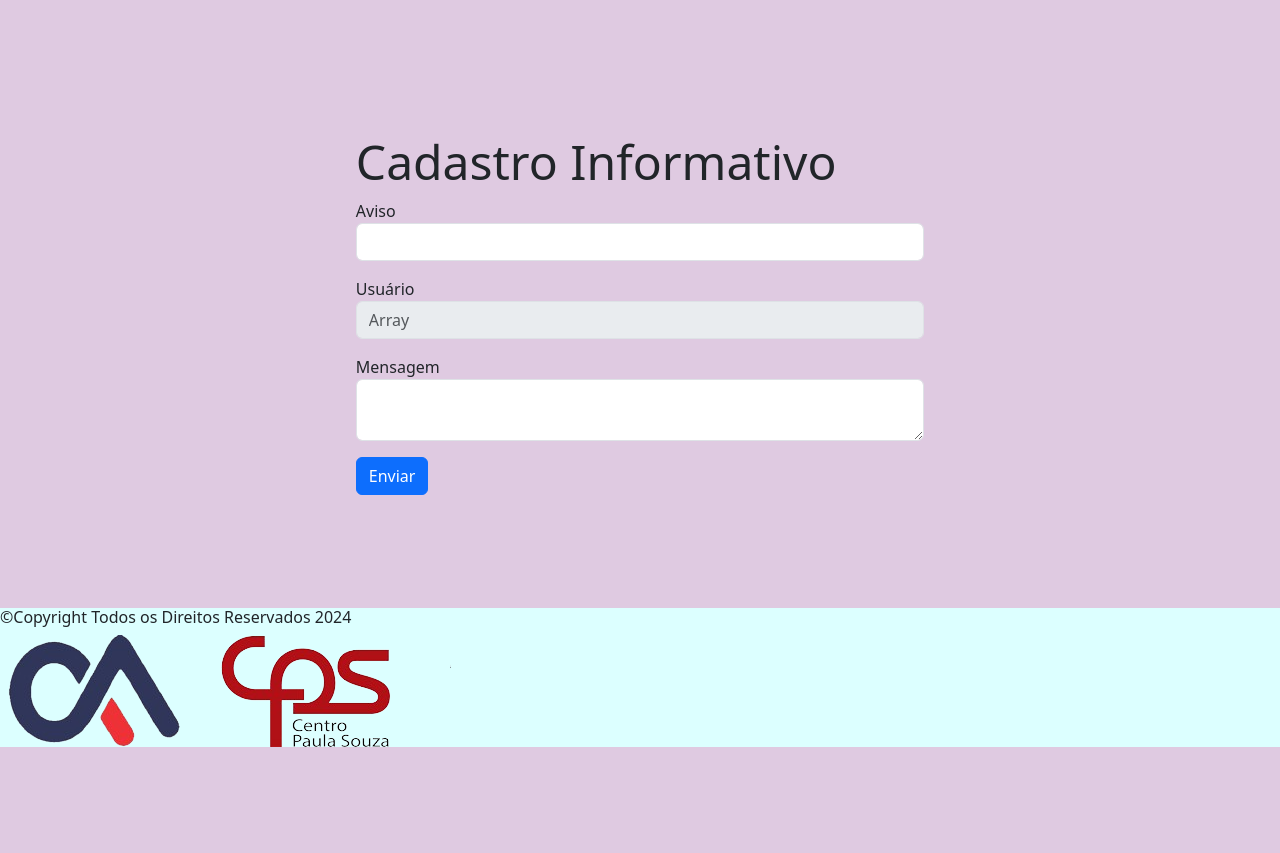
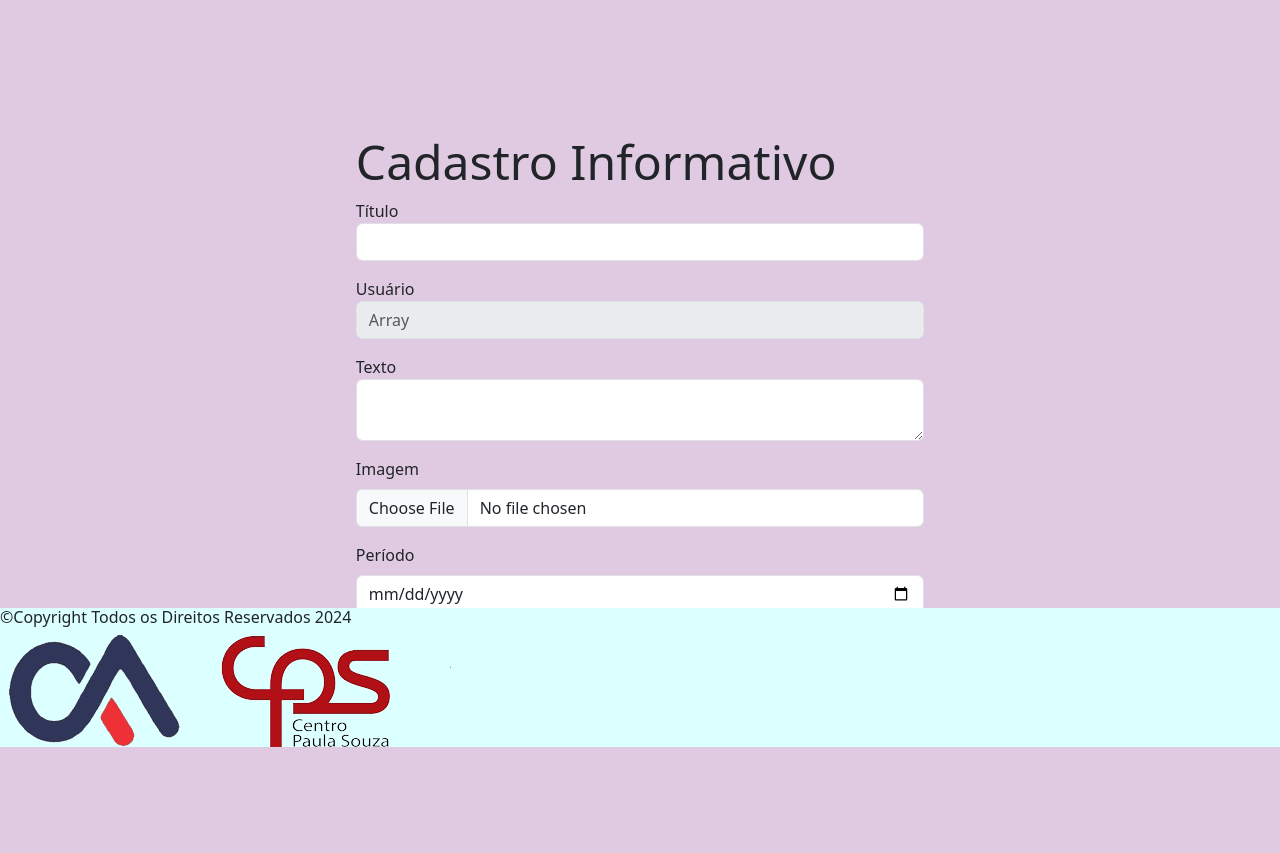
Before and after one commit to doxz1n/projetoMural, a PHP site: page /cadastroinformativo.php in a window 1280 px wide. Shown: the part 53-906 px from the top of the page. Before the commit the page ends 800 px from the top, so only its background shows below. Run offline with PHP 8.4, Linux system fonts and the light colour scheme; the visitor is signed in with stand-in values (Sample User, id 1).

Commit message:
Criação do formulário de criação de informativos

```diff
--- a/cadastroinformativo.php
+++ b/cadastroinformativo.php
@@ -5,6 +5,8 @@ if (!isset($_SESSION['logado'])) {
 }
 include "funcoes/funcoespainel.php";
 $user = $_SESSION['user'];
+date_default_timezone_set('America/Sao_Paulo');
+$criacao = date('d-m-Y');
 ?>
 <!DOCTYPE html>
 <html lang="en">
@@ -19,37 +21,63 @@ $user = $_SESSION['user'];
 
 <body>
 <header>
-        <a href="logoff.php"><img src="imgs/logout.png" width="10%" /></a>
+    <a href="logoff.php"><img src="imgs/logout.png" width="10%"/></a>
 </header>
 <section class="container">
     <div class="child">
         <h1 class="display-5"> Cadastro Informativo </h1>
-            <form method="post">
+        <form method="post" enctype="multipart/form-data">
             <div class="form-group">
                 <div class="mb-3">
-                        <label> Aviso </label>
-                        <input type="text" class="form-control" name="aviso" required>
+                    <label> Título </label>
+                    <input type="text" class="form-control" name="titulo" required>
                 </div>
                 <div class="mb-3">
                     <label>Usuário</label>
                     <?php echo "<input class='form-control' type='text' placeholder='$user' disabled>" ?>
                 </div>
                 <div class="mb-3">
-                        <label> Mensagem </label>
-                        <textarea name="mensagem" class="form-control"></textarea>
+                    <label> Texto </label>
+                    <textarea name="texto" class="form-control"></textarea>
                 </div>
-                    <button type="submit" class="btn btn-primary">Enviar</button>
+                <div class="mb-3">
+                    <label class="form-label">Imagem</label>
+                    <input class="form-control" type="file" name="img" required accept="image/jpeg, image/png">
+                </div>
+                <div class="mb-3">
+                    <label class="form-label">Período</label>
+                    <input class="form-control" type="date" name="periodo" required>
+                </div>
+                <div class="mb-3">
+                    <label>Usuário</label>
+                    <?php echo "<input class='form-control' type='text' placeholder='$criacao' disabled>" ?>
+                </div>
+                <input type="submit" class="btn btn-primary">
         </form>
     </div>
 </section>
 <?php
-    include ("footer.php");
+include("footer.php");
 ?>
 <?php
-    if (isset($_POST['aviso'])) {
-        salvarInformativo($_POST['aviso'], $user, $_POST['mensagem']);
+if(isset($_POST["titulo"])){
+    $criacao = date("Y-m-d", strtotime($criacao));
+    $perido = date('Y-m-d', strtotime($_POST["periodo"]));
+    $arqINome = $_FILES["img"]["name"];
+    $arqINomeTemp = $_FILES["img"]["tmp_name"];
+    if (is_uploaded_file($arqINomeTemp)) {
+        if (move_uploaded_file($arqINomeTemp, "uploads/" ."$criacao". "_" . $arqINome)) {
+            $caminhoimg = "$criacao". "_" . $arqINome;
+            salvarInformativo($_POST["titulo"],$user,$_POST["texto"],$caminhoimg,$perido, $criacao);
+        } else {
+            $erro = "Falha ao mover imagem do marcador";
+            echo "$erro";
+        }
+    } else {
+        $erro = "Erro no envio: A imagem do marcador não foi recebida com sucesso.";
+        echo "$erro";
+    }
 }
 ?>
 </body>
-
 </html>
--- a/cadastroadm.php
+++ b/cadastrousr.php
@@ -17,7 +17,7 @@
     <section class="container">
         <div class="child">
             <h1 class="display-5"> Cadastro Administrador </h1>
-            <form action=cadastroadm.php method="post">
+            <form action=cadastrousr.php method="post">
                 <div class="form-group">
                     <div>
                         <label> Usuário </label>
--- a/contato.php
+++ b/contato.php
@@ -12,7 +12,7 @@
 
 <body>
     <?php
-    include ("menu.php");
+    include("menu.php");
     ?>
     <section class="container">
         <div class="child">
@@ -43,13 +43,13 @@
         </div>
     </section>
     <?php
-    include ("footer.php");
+    include("footer.php");
     ?>
 </body>
 
 </html>
 <?php
-include ("funcoes/funcoescontato.php");
+include("funcoes/funcoescontato.php");
 if (isset($_POST['txNome']) && isset($_POST['txEmail']) && isset($_POST['txAssunto']) && isset($_POST['txMensagem'])) {
     salvarContato($_POST['txNome'], $_POST['txEmail'], $_POST['txAssunto'], $_POST['txMensagem']);
 }
--- a/desenvolvedores.php
+++ b/desenvolvedores.php
@@ -12,7 +12,7 @@
 
 <body>
     <?php
-    include ("menu.php");
+    include("menu.php");
     ?>
     <section>
         <div class="d-flex flex-row mb-3">
@@ -38,7 +38,7 @@
         </div>
     </section>
     <?php
-    include ("footer.php");
+    include("footer.php");
     ?>
 </body>
 
--- a/funcoes/funcoespainel.php
+++ b/funcoes/funcoespainel.php
@@ -30,13 +30,13 @@ function mostrarContato(){
 }
 
 
-function salvarInformativo($aviso, $user, $mensagem)
+function salvarInformativo($titulo, $usuario, $texto, $caminhoimg, $periodo, $datacriacao)
 {
     $conn = conexao();
-    $stmt = $conn->prepare("insert into tbinformativo values(null,'$user','$aviso','$mensagem')");
+    $stmt = $conn->prepare("insert into tbinformativo values(null,'$titulo','$usuario','$texto','$caminhoimg','$periodo','$datacriacao')");
     $stmt->execute();
     echo "<script>";
-    echo "alert('Aviso enviado com sucesso'); window.location.href = 'paineladm.php';";
+    echo "alert('Aviso salvo com sucesso'); window.location.href = 'paineladm.php';";
     echo "</script>";
 }
 
--- a/index.php
+++ b/index.php
@@ -14,7 +14,7 @@
 
 <body>
     <?php
-    include ("menu.php");
+    include("menu.php");
     ?>
     <section class="containers">
         <h1 class="section-title"> Painel Informativo </h1>
@@ -28,6 +28,6 @@
 
 </body>
     <?php
-    include ("footer.php");
+    include("footer.php");
     ?>
 </html>
--- a/login.php
+++ b/login.php
@@ -12,8 +12,8 @@
 <body>
     <?php
     session_start();
-    include ("menu.php");
-    include ("funcoes/funcoesusuario.php");
+    include("menu.php");
+    include("funcoes/funcoesusuario.php");
     ?>
     <section class="container">
         <div class="child">
@@ -37,7 +37,7 @@
         </div>
     </section>
     <?php
-    include ("footer.php");
+    include("footer.php");
     ?>
 </body>
 
--- a/menu.php
+++ b/menu.php
@@ -6,7 +6,7 @@
             <li class="nav-item"><a href="desenvolvedores.php" class="nav-link active" style="color: black;">
                     Desenvolvedores </a> </li>
             <li class="nav-item"><a href="login.php" class="nav-link active" style="color: black;"> Login </a> </li>
-            <li class="nav-item"><a href="cadastroadm.php" class="nav-link active" style="color: black;"> Cadastro
+            <li class="nav-item"><a href="cadastrousr.php" class="nav-link active" style="color: black;"> Cadastro
                     Administrador </a> </li>
             <li class="nav-item"><a href="contato.php" class="nav-link active" style="color: black;"> Fale Conosco </a>
             </li>
```
Also changed, not shown: requisitos.txt (added, +16 -0 lines), uploads/2024-06-06_camargologo.png (added), 1 other file. Lines whose indentation alone changed are shown as unchanged.
